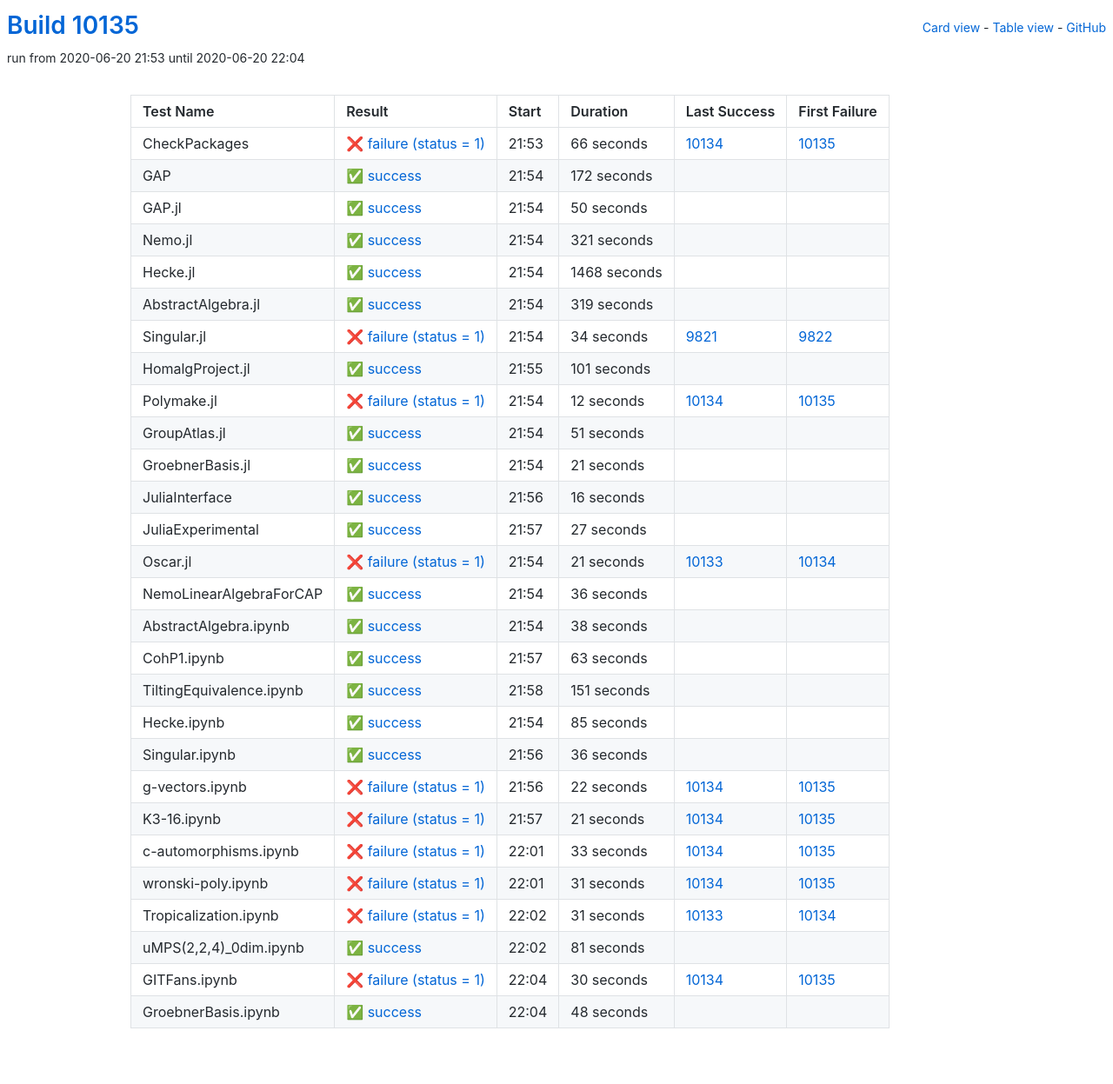
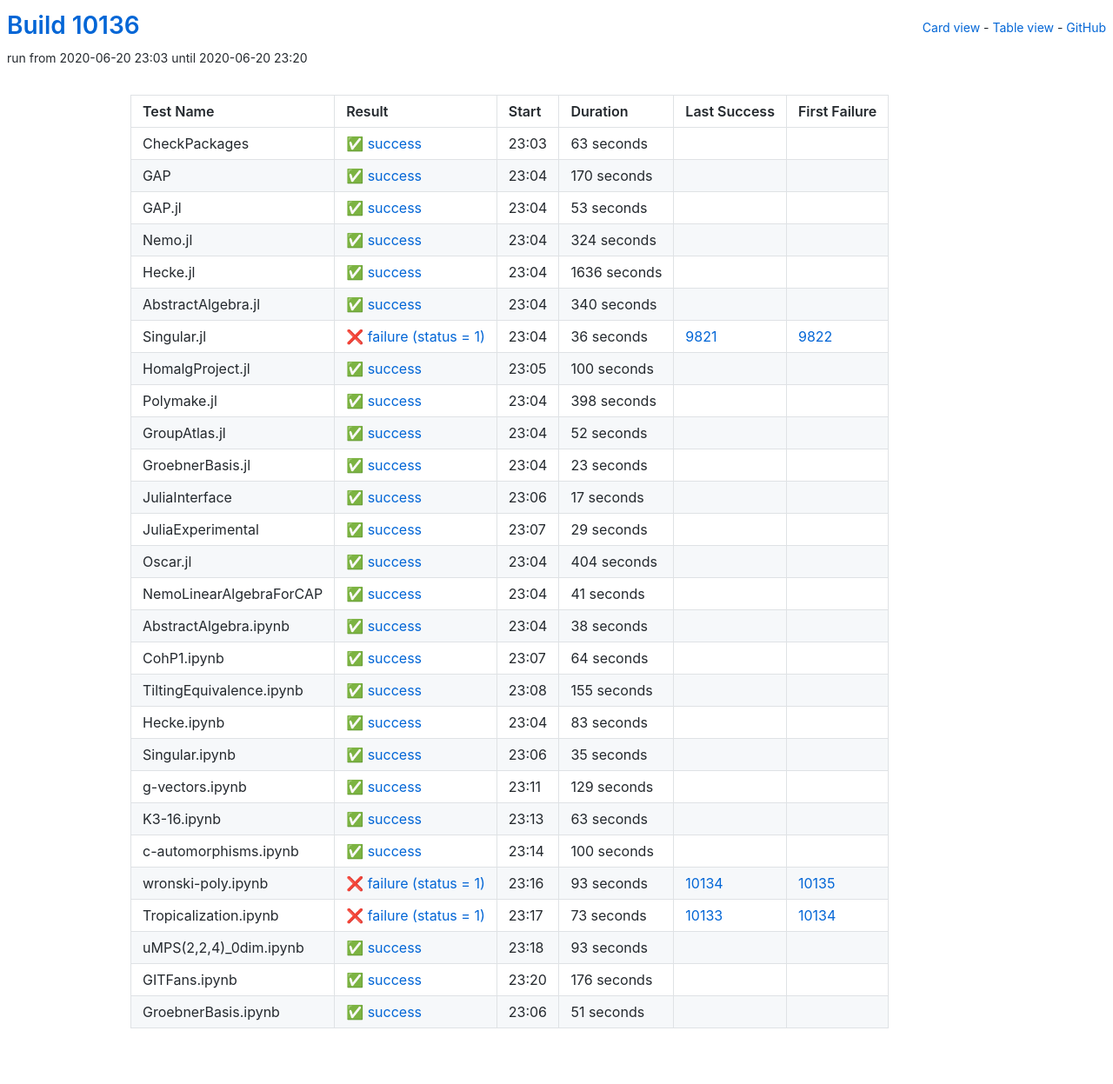
Before and after one commit to oscar-system/oscar-ci-status, a Jekyll site: the page built from table.html, in a window 1280 px wide. Shown: the whole page at 87% size. Built offline with Jekyll 4.4.1, drawn with Linux system fonts in a browser that asks for light colours.

Commit message:
Build #10136

```diff
--- a/_data/ci.yml
+++ b/_data/ci.yml
@@ -1,6 +1,6 @@
 ---
-build: 10135
-build_url: https://oscarci.mathematik.uni-kl.de/job/oscar/10135/
+build: 10136
+build_url: https://oscarci.mathematik.uni-kl.de/job/oscar/10136/
 job: oscar
 organization: oscar-system
 repo: oscar-ci-status
@@ -8,188 +8,188 @@ repourl: https://github.com/oscar-system/oscar-ci-status
 tests:
 - name: CheckPackages
   id: checkpackages
-  log: https://oscarci.mathematik.uni-kl.de/job/oscar/10135/artifact/logs/build-10135/CheckPackages.log
-  start: 2020-06-20 21:53
-  success: false
-  exitcode: 1
-  status: failure
-  duration: 66
-  last_success: 10134
-  last_success_url: https://oscarci.mathematik.uni-kl.de/job/oscar/10134/
-  first_failure: 10135
-  first_failure_url: https://oscarci.mathematik.uni-kl.de/job/oscar/10135/
-- name: GAP
-  id: gap
-  log: https://oscarci.mathematik.uni-kl.de/job/oscar/10135/artifact/logs/build-10135/GAP.log
-  start: 2020-06-20 21:54
+  log: https://oscarci.mathematik.uni-kl.de/job/oscar/10136/artifact/logs/build-10136/CheckPackages.log
+  start: 2020-06-20 23:03
   success: true
   exitcode: 0
   status: success
-  duration: 172
+  duration: 63
+  last_success: false
+  last_success_url:
+  first_failure: false
+  first_failure_url:
+- name: GAP
+  id: gap
+  log: https://oscarci.mathematik.uni-kl.de/job/oscar/10136/artifact/logs/build-10136/GAP.log
+  start: 2020-06-20 23:04
+  success: true
+  exitcode: 0
+  status: success
+  duration: 170
   last_success: false
   last_success_url:
   first_failure: false
   first_failure_url:
 - name: GAP.jl
   id: gap-jl
-  log: https://oscarci.mathematik.uni-kl.de/job/oscar/10135/artifact/logs/build-10135/GAP.jl.log
-  start: 2020-06-20 21:54
+  log: https://oscarci.mathematik.uni-kl.de/job/oscar/10136/artifact/logs/build-10136/GAP.jl.log
+  start: 2020-06-20 23:04
   success: true
   exitcode: 0
   status: success
-  duration: 50
+  duration: 53
   last_success: false
   last_success_url:
   first_failure: false
   first_failure_url:
 - name: Nemo.jl
   id: nemo-jl
-  log: https://oscarci.mathematik.uni-kl.de/job/oscar/10135/artifact/logs/build-10135/Nemo.jl.log
-  start: 2020-06-20 21:54
+  log: https://oscarci.mathematik.uni-kl.de/job/oscar/10136/artifact/logs/build-10136/Nemo.jl.log
+  start: 2020-06-20 23:04
   success: true
   exitcode: 0
   status: success
-  duration: 321
+  duration: 324
   last_success: false
   last_success_url:
   first_failure: false
   first_failure_url:
 - name: Hecke.jl
   id: hecke-jl
-  log: https://oscarci.mathematik.uni-kl.de/job/oscar/10135/artifact/logs/build-10135/Hecke.jl.log
-  start: 2020-06-20 21:54
+  log: https://oscarci.mathematik.uni-kl.de/job/oscar/10136/artifact/logs/build-10136/Hecke.jl.log
+  start: 2020-06-20 23:04
   success: true
   exitcode: 0
   status: success
-  duration: 1468
+  duration: 1636
   last_success: false
   last_success_url:
   first_failure: false
   first_failure_url:
 - name: AbstractAlgebra.jl
   id: abstractalgebra-jl
-  log: https://oscarci.mathematik.uni-kl.de/job/oscar/10135/artifact/logs/build-10135/AbstractAlgebra.jl.log
-  start: 2020-06-20 21:54
+  log: https://oscarci.mathematik.uni-kl.de/job/oscar/10136/artifact/logs/build-10136/AbstractAlgebra.jl.log
+  start: 2020-06-20 23:04
   success: true
   exitcode: 0
   status: success
-  duration: 319
+  duration: 340
   last_success: false
   last_success_url:
   first_failure: false
   first_failure_url:
 - name: Singular.jl
   id: singular-jl
-  log: https://oscarci.mathematik.uni-kl.de/job/oscar/10135/artifact/logs/build-10135/Singular.jl.log
-  start: 2020-06-20 21:54
+  log: https://oscarci.mathematik.uni-kl.de/job/oscar/10136/artifact/logs/build-10136/Singular.jl.log
+  start: 2020-06-20 23:04
   success: false
   exitcode: 1
   status: failure
-  duration: 34
+  duration: 36
   last_success: 9821
   last_success_url: https://oscarci.mathematik.uni-kl.de/job/oscar/9821/
   first_failure: 9822
   first_failure_url: https://oscarci.mathematik.uni-kl.de/job/oscar/9822/
 - name: HomalgProject.jl
   id: homalgproject-jl
-  log: https://oscarci.mathematik.uni-kl.de/job/oscar/10135/artifact/logs/build-10135/HomalgProject.jl.log
-  start: 2020-06-20 21:55
+  log: https://oscarci.mathematik.uni-kl.de/job/oscar/10136/artifact/logs/build-10136/HomalgProject.jl.log
+  start: 2020-06-20 23:05
   success: true
   exitcode: 0
   status: success
-  duration: 101
+  duration: 100
   last_success: false
   last_success_url:
   first_failure: false
   first_failure_url:
 - name: Polymake.jl
   id: polymake-jl
-  log: https://oscarci.mathematik.uni-kl.de/job/oscar/10135/artifact/logs/build-10135/Polymake.jl.log
-  start: 2020-06-20 21:54
-  success: false
-  exitcode: 1
-  status: failure
-  duration: 12
-  last_success: 10134
-  last_success_url: https://oscarci.mathematik.uni-kl.de/job/oscar/10134/
-  first_failure: 10135
-  first_failure_url: https://oscarci.mathematik.uni-kl.de/job/oscar/10135/
-- name: GroupAtlas.jl
-  id: groupatlas-jl
-  log: https://oscarci.mathematik.uni-kl.de/job/oscar/10135/artifact/logs/build-10135/GroupAtlas.jl.log
-  start: 2020-06-20 21:54
+  log: https://oscarci.mathematik.uni-kl.de/job/oscar/10136/artifact/logs/build-10136/Polymake.jl.log
+  start: 2020-06-20 23:04
   success: true
   exitcode: 0
   status: success
-  duration: 51
+  duration: 398
+  last_success: false
+  last_success_url:
+  first_failure: false
+  first_failure_url:
+- name: GroupAtlas.jl
+  id: groupatlas-jl
+  log: https://oscarci.mathematik.uni-kl.de/job/oscar/10136/artifact/logs/build-10136/GroupAtlas.jl.log
+  start: 2020-06-20 23:04
+  success: true
+  exitcode: 0
+  status: success
+  duration: 52
   last_success: false
   last_success_url:
   first_failure: false
   first_failure_url:
 - name: GroebnerBasis.jl
   id: groebnerbasis-jl
-  log: https://oscarci.mathematik.uni-kl.de/job/oscar/10135/artifact/logs/build-10135/GroebnerBasis.jl.log
-  start: 2020-06-20 21:54
+  log: https://oscarci.mathematik.uni-kl.de/job/oscar/10136/artifact/logs/build-10136/GroebnerBasis.jl.log
+  start: 2020-06-20 23:04
   success: true
   exitcode: 0
   status: success
-  duration: 21
+  duration: 23
   last_success: false
   last_success_url:
   first_failure: false
   first_failure_url:
 - name: JuliaInterface
   id: juliainterface
-  log: https://oscarci.mathematik.uni-kl.de/job/oscar/10135/artifact/logs/build-10135/JuliaInterface.log
-  start: 2020-06-20 21:56
+  log: https://oscarci.mathematik.uni-kl.de/job/oscar/10136/artifact/logs/build-10136/JuliaInterface.log
+  start: 2020-06-20 23:06
   success: true
   exitcode: 0
   status: success
-  duration: 16
+  duration: 17
   last_success: false
   last_success_url:
   first_failure: false
   first_failure_url:
 - name: JuliaExperimental
   id: juliaexperimental
-  log: https://oscarci.mathematik.uni-kl.de/job/oscar/10135/artifact/logs/build-10135/JuliaExperimental.log
-  start: 2020-06-20 21:57
+  log: https://oscarci.mathematik.uni-kl.de/job/oscar/10136/artifact/logs/build-10136/JuliaExperimental.log
+  start: 2020-06-20 23:07
   success: true
   exitcode: 0
   status: success
-  duration: 27
+  duration: 29
   last_success: false
   last_success_url:
   first_failure: false
   first_failure_url:
 - name: Oscar.jl
   id: oscar-jl
-  log: https://oscarci.mathematik.uni-kl.de/job/oscar/10135/artifact/logs/build-10135/Oscar.jl.log
-  start: 2020-06-20 21:54
-  success: false
-  exitcode: 1
-  status: failure
-  duration: 21
-  last_success: 10133
-  last_success_url: https://oscarci.mathematik.uni-kl.de/job/oscar/10133/
-  first_failure: 10134
-  first_failure_url: https://oscarci.mathematik.uni-kl.de/job/oscar/10134/
-- name: NemoLinearAlgebraForCAP
-  id: nemolinearalgebraforcap
-  log: https://oscarci.mathematik.uni-kl.de/job/oscar/10135/artifact/logs/build-10135/NemoLinearAlgebraForCAP.log
-  start: 2020-06-20 21:54
+  log: https://oscarci.mathematik.uni-kl.de/job/oscar/10136/artifact/logs/build-10136/Oscar.jl.log
+  start: 2020-06-20 23:04
   success: true
   exitcode: 0
   status: success
-  duration: 36
+  duration: 404
+  last_success: false
+  last_success_url:
+  first_failure: false
+  first_failure_url:
+- name: NemoLinearAlgebraForCAP
+  id: nemolinearalgebraforcap
+  log: https://oscarci.mathematik.uni-kl.de/job/oscar/10136/artifact/logs/build-10136/NemoLinearAlgebraForCAP.log
+  start: 2020-06-20 23:04
+  success: true
+  exitcode: 0
+  status: success
+  duration: 41
   last_success: false
   last_success_url:
   first_failure: false
   first_failure_url:
 - name: AbstractAlgebra.ipynb
   id: abstractalgebra-ipynb
-  log: https://oscarci.mathematik.uni-kl.de/job/oscar/10135/artifact/logs/build-10135/AbstractAlgebra.ipynb.log
-  start: 2020-06-20 21:54
+  log: https://oscarci.mathematik.uni-kl.de/job/oscar/10136/artifact/logs/build-10136/AbstractAlgebra.ipynb.log
+  start: 2020-06-20 23:04
   success: true
   exitcode: 0
   status: success
@@ -200,8 +200,68 @@ tests:
   first_failure_url:
 - name: CohP1.ipynb
   id: cohp1-ipynb
-  log: https://oscarci.mathematik.uni-kl.de/job/oscar/10135/artifact/logs/build-10135/CohP1.ipynb.log
-  start: 2020-06-20 21:57
+  log: https://oscarci.mathematik.uni-kl.de/job/oscar/10136/artifact/logs/build-10136/CohP1.ipynb.log
+  start: 2020-06-20 23:07
+  success: true
+  exitcode: 0
+  status: success
+  duration: 64
+  last_success: false
+  last_success_url:
+  first_failure: false
+  first_failure_url:
+- name: TiltingEquivalence.ipynb
+  id: tiltingequivalence-ipynb
+  log: https://oscarci.mathematik.uni-kl.de/job/oscar/10136/artifact/logs/build-10136/TiltingEquivalence.ipynb.log
+  start: 2020-06-20 23:08
+  success: true
+  exitcode: 0
+  status: success
+  duration: 155
+  last_success: false
+  last_success_url:
+  first_failure: false
+  first_failure_url:
+- name: Hecke.ipynb
+  id: hecke-ipynb
+  log: https://oscarci.mathematik.uni-kl.de/job/oscar/10136/artifact/logs/build-10136/Hecke.ipynb.log
+  start: 2020-06-20 23:04
+  success: true
+  exitcode: 0
+  status: success
+  duration: 83
+  last_success: false
+  last_success_url:
+  first_failure: false
+  first_failure_url:
+- name: Singular.ipynb
+  id: singular-ipynb
+  log: https://oscarci.mathematik.uni-kl.de/job/oscar/10136/artifact/logs/build-10136/Singular.ipynb.log
+  start: 2020-06-20 23:06
+  success: true
+  exitcode: 0
+  status: success
+  duration: 35
+  last_success: false
+  last_success_url:
+  first_failure: false
+  first_failure_url:
+- name: g-vectors.ipynb
+  id: g-vectors-ipynb
+  log: https://oscarci.mathematik.uni-kl.de/job/oscar/10136/artifact/logs/build-10136/g-vectors.ipynb.log
+  start: 2020-06-20 23:11
+  success: true
+  exitcode: 0
+  status: success
+  duration: 129
+  last_success: false
+  last_success_url:
+  first_failure: false
+  first_failure_url:
+- name: K3-16.ipynb
+  id: k3-16-ipynb
+  log: https://oscarci.mathematik.uni-kl.de/job/oscar/10136/artifact/logs/build-10136/K3-16.ipynb.log
+  start: 2020-06-20 23:13
   success: true
   exitcode: 0
   status: success
@@ -210,135 +270,75 @@ tests:
   last_success_url:
   first_failure: false
   first_failure_url:
-- name: TiltingEquivalence.ipynb
-  id: tiltingequivalence-ipynb
-  log: https://oscarci.mathematik.uni-kl.de/job/oscar/10135/artifact/logs/build-10135/TiltingEquivalence.ipynb.log
-  start: 2020-06-20 21:58
+- name: c-automorphisms.ipynb
+  id: c-automorphisms-ipynb
+  log: https://oscarci.mathematik.uni-kl.de/job/oscar/10136/artifact/logs/build-10136/c-automorphisms.ipynb.log
+  start: 2020-06-20 23:14
   success: true
   exitcode: 0
   status: success
-  duration: 151
+  duration: 100
   last_success: false
   last_success_url:
   first_failure: false
   first_failure_url:
-- name: Hecke.ipynb
-  id: hecke-ipynb
-  log: https://oscarci.mathematik.uni-kl.de/job/oscar/10135/artifact/logs/build-10135/Hecke.ipynb.log
-  start: 2020-06-20 21:54
-  success: true
-  exitcode: 0
-  status: success
-  duration: 85
-  last_success: false
-  last_success_url:
-  first_failure: false
-  first_failure_url:
-- name: Singular.ipynb
-  id: singular-ipynb
-  log: https://oscarci.mathematik.uni-kl.de/job/oscar/10135/artifact/logs/build-10135/Singular.ipynb.log
-  start: 2020-06-20 21:56
-  success: true
-  exitcode: 0
-  status: success
-  duration: 36
-  last_success: false
-  last_success_url:
-  first_failure: false
-  first_failure_url:
-- name: g-vectors.ipynb
-  id: g-vectors-ipynb
-  log: https://oscarci.mathematik.uni-kl.de/job/oscar/10135/artifact/logs/build-10135/g-vectors.ipynb.log
-  start: 2020-06-20 21:56
+- name: wronski-poly.ipynb
+  id: wronski-poly-ipynb
+  log: https://oscarci.mathematik.uni-kl.de/job/oscar/10136/artifact/logs/build-10136/wronski-poly.ipynb.log
+  start: 2020-06-20 23:16
   success: false
   exitcode: 1
   status: failure
-  duration: 22
-  last_success: 10134
-  last_success_url: https://oscarci.mathematik.uni-kl.de/job/oscar/10134/
-  first_failure: 10135
-  first_failure_url: https://oscarci.mathematik.uni-kl.de/job/oscar/10135/
-- name: K3-16.ipynb
-  id: k3-16-ipynb
-  log: https://oscarci.mathematik.uni-kl.de/job/oscar/10135/artifact/logs/build-10135/K3-16.ipynb.log
-  start: 2020-06-20 21:57
-  success: false
-  exitcode: 1
-  status: failure
-  duration: 21
-  last_success: 10134
-  last_success_url: https://oscarci.mathematik.uni-kl.de/job/oscar/10134/
-  first_failure: 10135
-  first_failure_url: https://oscarci.mathematik.uni-kl.de/job/oscar/10135/
-- name: c-automorphisms.ipynb
-  id: c-automorphisms-ipynb
-  log: https://oscarci.mathematik.uni-kl.de/job/oscar/10135/artifact/logs/build-10135/c-automorphisms.ipynb.log
-  start: 2020-06-20 22:01
-  success: false
-  exitcode: 1
-  status: failure
-  duration: 33
-  last_success: 10134
-  last_success_url: https://oscarci.mathematik.uni-kl.de/job/oscar/10134/
-  first_failure: 10135
-  first_failure_url: https://oscarci.mathematik.uni-kl.de/job/oscar/10135/
-- name: wronski-poly.ipynb
-  id: wronski-poly-ipynb
-  log: https://oscarci.mathematik.uni-kl.de/job/oscar/10135/artifact/logs/build-10135/wronski-poly.ipynb.log
-  start: 2020-06-20 22:01
-  success: false
-  exitcode: 1
-  status: failure
-  duration: 31
+  duration: 93
   last_success: 10134
   last_success_url: https://oscarci.mathematik.uni-kl.de/job/oscar/10134/
   first_failure: 10135
   first_failure_url: https://oscarci.mathematik.uni-kl.de/job/oscar/10135/
 - name: Tropicalization.ipynb
   id: tropicalization-ipynb
-  log: https://oscarci.mathematik.uni-kl.de/job/oscar/10135/artifact/logs/build-10135/Tropicalization.ipynb.log
-  start: 2020-06-20 22:02
+  log: https://oscarci.mathematik.uni-kl.de/job/oscar/10136/artifact/logs/build-10136/Tropicalization.ipynb.log
+  start: 2020-06-20 23:17
   success: false
   exitcode: 1
   status: failure
-  duration: 31
+  duration: 73
   last_success: 10133
   last_success_url: https://oscarci.mathematik.uni-kl.de/job/oscar/10133/
   first_failure: 10134
   first_failure_url: https://oscarci.mathematik.uni-kl.de/job/oscar/10134/
 - name: uMPS(2,2,4)_0dim.ipynb
   id: umps-2-2-4-0dim-ipynb
-  log: https://oscarci.mathematik.uni-kl.de/job/oscar/10135/artifact/logs/build-10135/uMPS-2-2-4-_0dim.ipynb.log
-  start: 2020-06-20 22:02
+  log: https://oscarci.mathematik.uni-kl.de/job/oscar/10136/artifact/logs/build-10136/uMPS-2-2-4-_0dim.ipynb.log
+  start: 2020-06-20 23:18
   success: true
   exitcode: 0
   status: success
-  duration: 81
+  duration: 93
   last_success: false
   last_success_url:
   first_failure: false
   first_failure_url:
 - name: GITFans.ipynb
   id: gitfans-ipynb
-  log: https://oscarci.mathematik.uni-kl.de/job/oscar/10135/artifact/logs/build-10135/GITFans.ipynb.log
-  start: 2020-06-20 22:04
-  success: false
-  exitcode: 1
-  status: failure
-  duration: 30
-  last_success: 10134
-  last_success_url: https://oscarci.mathematik.uni-kl.de/job/oscar/10134/
-  first_failure: 10135
-  first_failure_url: https://oscarci.mathematik.uni-kl.de/job/oscar/10135/
-- name: GroebnerBasis.ipynb
-  id: groebnerbasis-ipynb
-  log: https://oscarci.mathematik.uni-kl.de/job/oscar/10135/artifact/logs/build-10135/GroebnerBasis.ipynb.log
-  start: 2020-06-20 22:04
+  log: https://oscarci.mathematik.uni-kl.de/job/oscar/10136/artifact/logs/build-10136/GITFans.ipynb.log
+  start: 2020-06-20 23:20
   success: true
   exitcode: 0
   status: success
-  duration: 48
+  duration: 176
   last_success: false
   last_success_url:
   first_failure: false
   first_failure_url:
+- name: GroebnerBasis.ipynb
+  id: groebnerbasis-ipynb
+  log: https://oscarci.mathematik.uni-kl.de/job/oscar/10136/artifact/logs/build-10136/GroebnerBasis.ipynb.log
+  start: 2020-06-20 23:06
+  success: true
+  exitcode: 0
+  status: success
+  duration: 51
+  last_success: false
+  last_success_url:
+  first_failure: false
+  first_failure_url:
```
Also changed, not shown: README.md.
